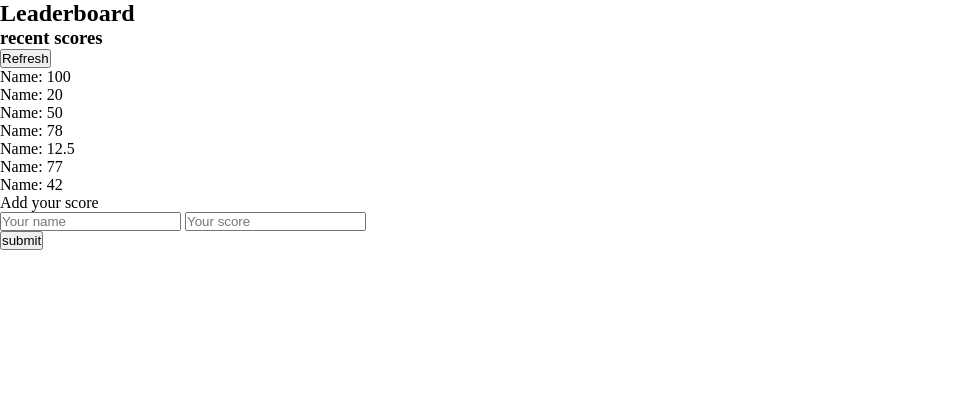
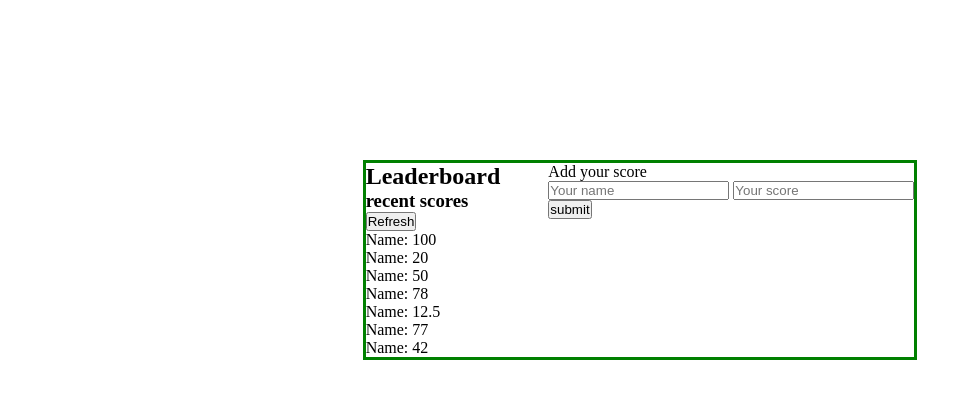
Before and after one commit to badger-99/Leaderboard, a website built with webpack: page src/template.html in a window 1280 px wide. Shown: the whole page, without its empty margins (0-980 px from the left). Built offline with nearby package versions, Linux system fonts and the light colour scheme.

Commit message:
Add initial styling for main

```diff
--- a/src/style.css
+++ b/src/style.css
@@ -9,3 +9,12 @@
   padding: 0;
   box-sizing: border-box;
 }
+
+main{
+  border: 3px solid green;
+  display: flex;
+  flex-direction: row;
+  gap: 3rem;
+  width: fit-content;
+  margin: 10rem auto 0;
+}
```
